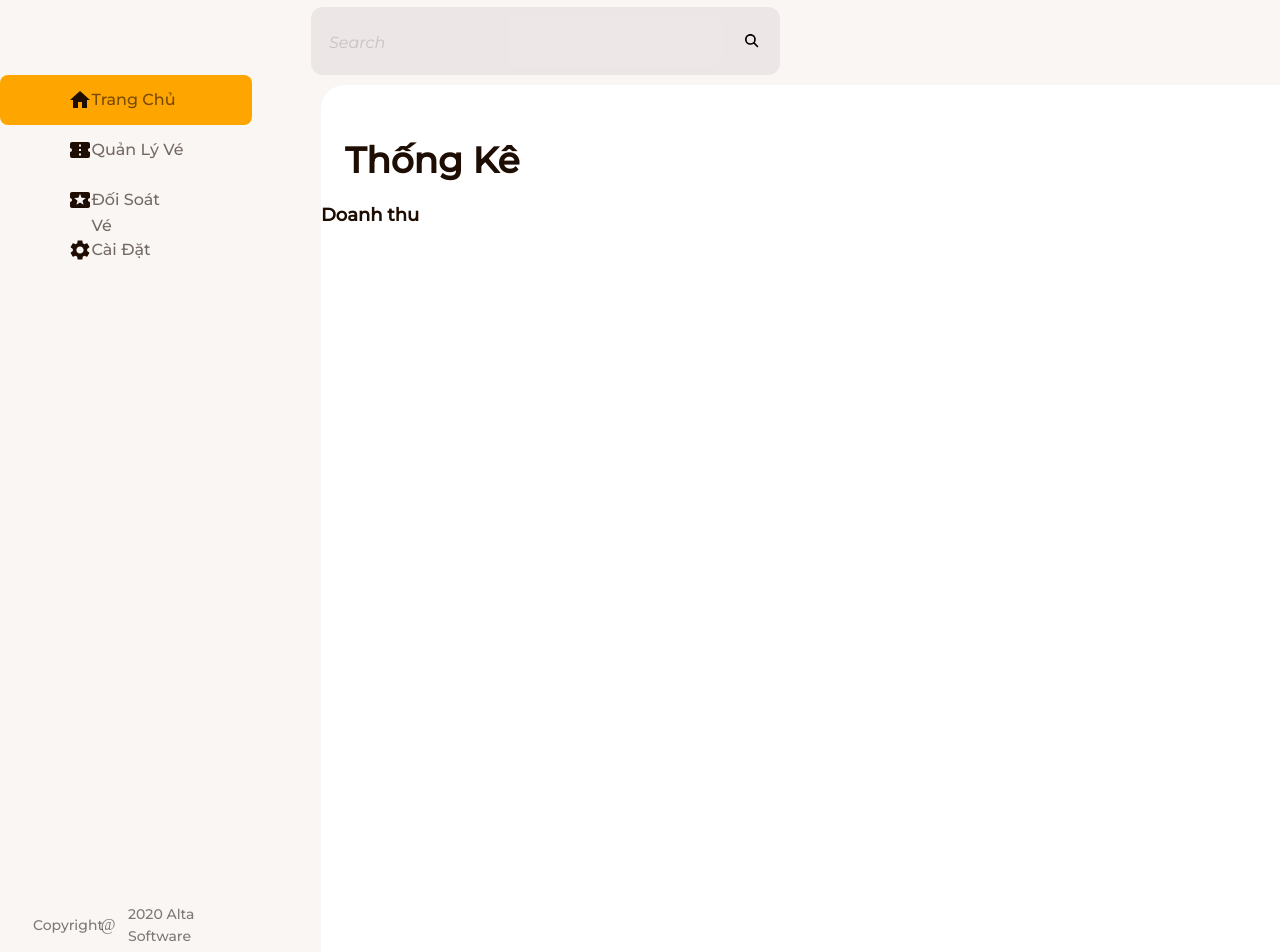
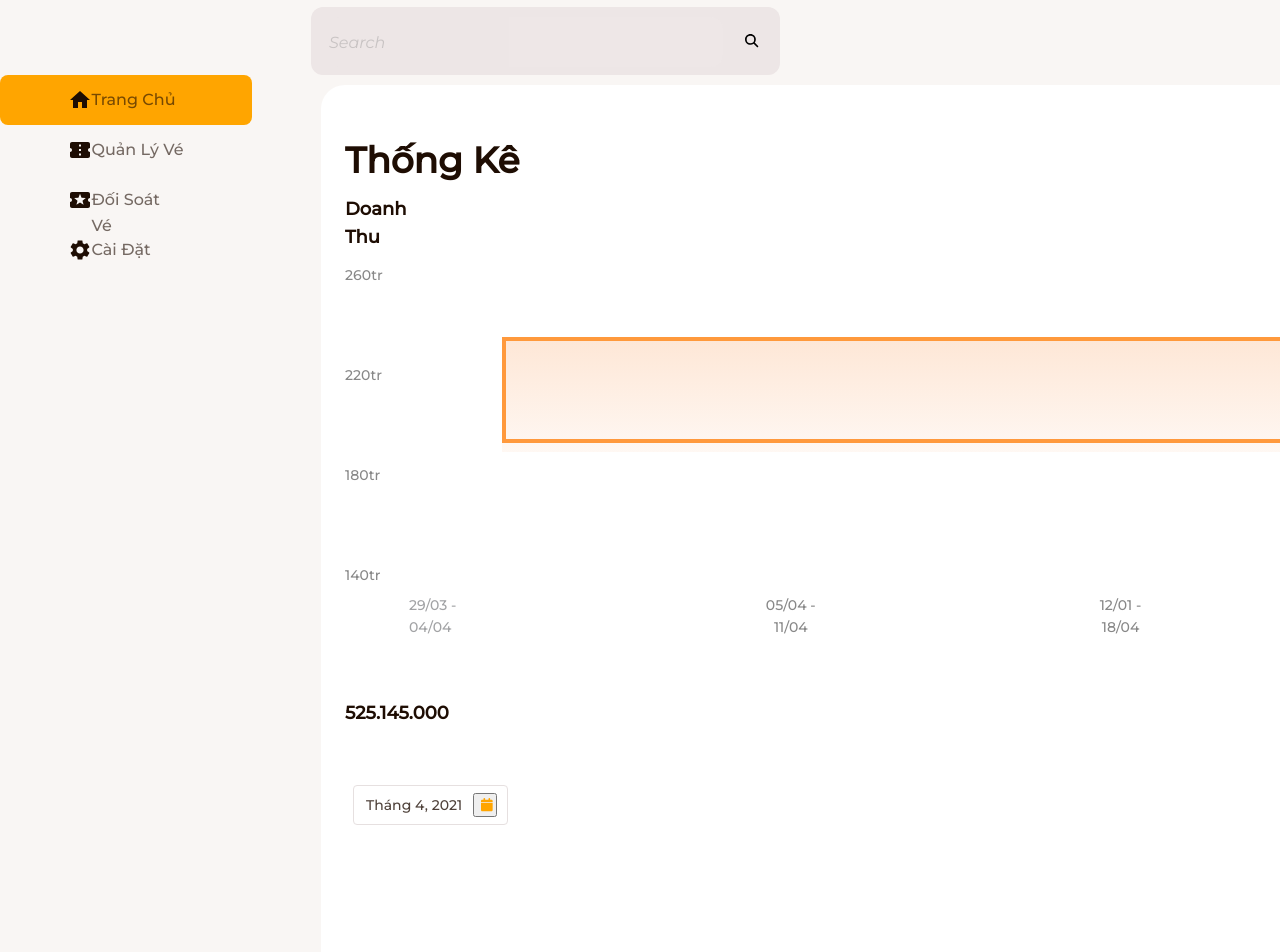
Before and after one commit to Thanh2603/CMSTicketSaleAppli, a React (Create React App) app in the folder cms-ticket-sale/: page /home in a window 1280 px wide. Shown: the top 952 px of the page. Built offline with nearby package versions, Linux system fonts and the light colour scheme.

Commit message:
Homepage

```diff
--- a/cms-ticket-sale/src/App.css
+++ b/cms-ticket-sale/src/App.css
@@ -156,12 +156,12 @@ border: 0;
   flex-grow: 0;
   border: 0;
 }
-.p1{
-  position: absolute;
-width: 70px;
+.alta{
+position: absolute;
+width: 132px;
 height: 22px;
-left: 33px;
-top: 900px;
+left: 50px;
+top: 1027px;
 font-family: 'Montserrat';
 font-style: normal;
 font-weight: 400;
@@ -169,28 +169,6 @@ font-size: 14px;
 line-height: 22px;
 display: flex;
 align-items: center;
+color: #1E0D03;
 opacity: 0.5;
 }
-.p2{
-  position: absolute;
-  left: 40%;
-  right: 10%;
-  top: 900px;
-  bottom: 8.33%;
-  opacity: 0.5;
-}
-.p3{
-  position: absolute;
-  width: 132px;
-  height: 22px;
-  left: 128px;
-  top: 900px;
-  font-family: 'Montserrat';
-  font-style: normal;
-  font-weight: 400;
-  font-size: 14px;
-  line-height: 22px;
-  display: flex;
-  align-items: center;
-  opacity: 0.5;
-}
--- a/cms-ticket-sale/src/App.js
+++ b/cms-ticket-sale/src/App.js
@@ -3,13 +3,29 @@ import { Routes, Route, Link } from 'react-router-dom'
 import './App.css';
 import Sidebar from './components/Sidebar';
 import Home from './components/Home/Home';
+import Ticket from './components/Ticket/Ticket';
+import Checking from './components/Checking/Checking';
+import Setting from './components/Setting/Setting';
 function App() {
   return (
     <div className='App'>
     <Sidebar/>
+    {/* <Link to = "/home"> Trang Chủ</Link>
+    <Link to = "/ticket"> Quản Lý Vé</Link>
+    <Link to = "/checkingticket"> Đối Soát Vé</Link>
+    <Link to = "/setting">Cài Dat</Link> */}
+
     <Routes>
       <Route path="/home" element={<Home/>} />
     </Routes>
+    <Routes>
+      <Route path="/ticket" element={<Ticket/>} />
+    </Routes> <Routes>
+      <Route path="/checkingticket" element={<Checking/>} />
+    </Routes> <Routes>
+      <Route path="/setting" element={<Setting/>} />
+    </Routes>
+
     </div>
 
   );
--- a/cms-ticket-sale/src/components/Checking/Checking.js
+++ b/cms-ticket-sale/src/components/Checking/Checking.js
@@ -0,0 +1,12 @@
+import React from 'react'
+import './Checking.css'
+
+function Checking() {
+  return (
+    <div>
+      Đối Soát Vé
+    </div>
+  )
+}
+
+export default Checking
--- a/cms-ticket-sale/src/components/Home/Home.css
+++ b/cms-ticket-sale/src/components/Home/Home.css
@@ -36,3 +36,297 @@ order: 0;
 flex-grow: 0;
 left: 24px;
 }
+.chart {
+    position: absolute;
+width: 1488px;
+height: 327px;
+left: 24px;
+top: 109px;
+}
+.calendar{
+box-sizing: border-box;
+display: flex;
+flex-direction: row;
+align-items: center;
+padding: 8px 12px;
+gap: 10px;
+position: absolute;
+width: 155px;
+height: 40px;
+left: 1325px;
+top: 0px;
+background: #FFFFFF;
+border: 1px solid #E6E0E0;
+border-radius: 4px
+}
+.calendar #lich{
+width: 97px;
+height: 22px;
+font-family: 'Montserrat';
+font-style: normal;
+font-weight: 500;
+font-size: 14px;
+line-height: 22px;
+color: #1E0D03;
+opacity: 0.78;
+flex: none;
+order: 0;
+flex-grow: 0;
+}
+.calendar-btn{
+width: 24px;
+height: 24px;
+flex: none;
+order: 1;
+flex-grow: 0;
+color: orange;
+}
+.day-day{
+display: flex;
+flex-direction: row;
+justify-content: space-between;
+align-items: flex-start;
+padding: 0px;
+gap: 192px;
+position: absolute;
+width: 1424px;
+height: 22px;
+left: 64px;
+top: 400px;
+}
+.day-day #day1{
+ width: 93px;
+height: 22px;
+font-family: 'Montserrat';
+font-style: normal;
+font-weight: 400;
+font-size: 14px;
+line-height: 22px;
+color: #A2A3A5;
+flex: none;
+order: 0;
+flex-grow: 0;
+}
+.day-day #day2{
+    width: 86px;
+    height: 22px;
+    font-family: 'Montserrat';
+    font-style: normal;
+    font-weight: 400;
+    font-size: 14px;
+    line-height: 22px;
+    text-align: center;
+    color: #888888;
+    flex: none;
+    order: 1;
+    flex-grow: 0;
+}
+.day-day #day3{
+    width: 82px;
+    height: 22px;
+    font-family: 'Montserrat';
+    font-style: normal;
+    font-weight: 400;
+    font-size: 14px;
+    line-height: 22px;
+    text-align: center;
+    color: #888888;
+    flex: none;
+    order: 2;
+    flex-grow: 0;
+}
+.day-day #day4{
+    width: 88px;
+    height: 22px;
+    font-family: 'Montserrat';
+    font-style: normal;
+    font-weight: 400;
+    font-size: 14px;
+    line-height: 22px;
+    text-align: center;
+    color: #888888;
+    flex: none;
+    order: 3;
+    flex-grow: 0;
+}
+.day-day #day5{
+    width: 92px;
+    height: 22px;
+    font-family: 'Montserrat';
+    font-style: normal;
+    font-weight: 400;
+    font-size: 14px;
+    line-height: 22px;
+    text-align: center;
+    color: #888888;
+    flex: none;
+    order: 4;
+    flex-grow: 0;
+}
+.number{
+  display: flex;
+flex-direction: column;
+align-items: flex-start;
+padding: 0px;
+gap: 50px;
+
+position: absolute;
+width: 38px;
+height: 238px;
+left: 0px;
+top: 56px;
+
+}
+.number #num1{
+ width: 38px;
+height: 22px;
+font-family: 'Montserrat';
+font-style: normal;
+font-weight: 400;
+font-size: 14px;
+line-height: 22px;
+color: #888888;
+flex: none;
+order: 0;
+flex-grow: 0;
+}
+.number #num2{
+    width: 37px;
+    height: 22px;
+    font-family: 'Montserrat';
+    font-style: normal;
+    font-weight: 400;
+    font-size: 14px;
+    line-height: 22px;
+    color: #888888;
+    flex: none;
+    order: 1;
+    flex-grow: 0;
+}
+.number #num3{
+    width: 35px;
+    height: 22px;
+    font-family: 'Montserrat';
+    font-style: normal;
+    font-weight: 400;
+    font-size: 14px;
+    line-height: 22px;
+    color: #888888;
+    flex: none;
+    order: 2;
+    flex-grow: 0;
+}
+.number #num4{
+    width: 36px;
+    height: 22px;
+    font-family: 'Montserrat';
+    font-style: normal;
+    font-weight: 400;
+    font-size: 14px;
+    line-height: 22px;
+    color: #888888;
+    flex: none;
+    order: 3;
+    flex-grow: 0;
+}
+.shape{
+position: absolute;
+width: 1407.09px;
+height: 194.44px;
+left: 80.43px;
+top: 89.56px;
+}
+.shape #shape1{
+position: absolute;
+left: 5.41%;
+right: 0.03%;
+top: 27.39%;
+bottom: 13.15%;
+
+background: linear-gradient(180deg, rgba(250, 160, 95, 0.26) 0%, rgba(255, 255, 255, 0) 141.68%);
+}
+.shape #shape2{
+position: absolute;
+left: 5.41%;
+right: 0.03%;
+top: 27.39%;
+bottom: 17.8%;
+border: 4px solid #FF993C;
+}
+.doanhthu{
+display: flex;
+flex-direction: row;
+align-items: center;
+padding: 0px;
+gap: 10px;
+
+position: absolute;
+width: 100px;
+height: 28px;
+left: 0px;
+top: 1px;
+}
+.doanhthu #dt{
+width: 100px;
+height: 28px;
+font-family: 'Montserrat';
+font-style: normal;
+font-weight: 600;
+font-size: 18px;
+line-height: 28px;
+color: #1E0D03;
+flex: none;
+order: 0;
+flex-grow: 0;
+}
+.total{
+ position: absolute;
+width: 144px;
+height: 30px;
+left: 24px;
+top: 498px;
+font-family: 'Montserrat';
+font-style: normal;
+font-weight: 700;
+font-size: 24px;
+line-height: 30px;
+color: #1E0D03;
+}
+.calendar2{
+box-sizing: border-box;
+display: flex;
+flex-direction: row;
+align-items: center;
+padding: 8px 12px;
+gap: 10px;
+position: absolute;
+width: 155px;
+height: 40px;
+left: 32px;
+top: 700px;
+background: #FFFFFF;
+border: 1px solid #E6E0E0;
+border-radius: 4px;
+}
+.calendar2 #lich2{
+width: 97px;
+height: 22px;
+font-family: 'Montserrat';
+font-style: normal;
+font-weight: 500;
+font-size: 14px;
+line-height: 22px;
+color: #1E0D03;
+opacity: 0.78;
+flex: none;
+order: 0;
+flex-grow: 0;
+}
+.calendar-btn2{
+    width: 24px;
+    height: 24px;
+    flex: none;
+    order: 1;
+    flex-grow: 0;
+    color: orange;
+}
--- a/cms-ticket-sale/src/components/Home/Home.js
+++ b/cms-ticket-sale/src/components/Home/Home.js
@@ -1,11 +1,52 @@
 import React from 'react';
 import './Home.css'
+import {FontAwesomeIcon} from '@fortawesome/react-fontawesome';
+import { faCalendar } from '@fortawesome/free-solid-svg-icons';
 function Home ()  {
   return (
     <div className='home'>
       <h1>Thống Kê</h1>
-      <span>Doanh thu</span>
-      <div className='calendar'></div>
+      <div className='chart'>
+        <div className='calendar'>
+            <span id='lich'>Tháng 4, 2021</span>
+            <button className='calendar-btn'><FontAwesomeIcon icon= {faCalendar}/>
+            </button>
+        </div>
+        <div className='day-day'>
+            <span id='day1'>29/03 - 04/04</span>
+            <span id='day2'>05/04 - 11/04</span>
+            <span id='day3'>12/01 - 18/04</span>
+            <span id='day4'>19/04 - 25/04</span>
+            <span id='day5'>26/04 - 02/05</span>
+        </div>
+        <div className='shape'>
+          <div id='shape1'>
+
+          </div>
+          <div id='shape2'>
+
+          </div>
+        </div>
+        <div className='number'>
+        <p id='num1'>260tr</p>
+        <p id='num2'>220tr</p>
+        <p id='num3'>180tr</p>
+        <p id='num4'>140tr</p>
+        </div>
+        <div className='doanhthu'>
+        <span id='dt'>Doanh Thu</span>
+        </div>
+      </div>
+      <div>
+      <span className='total'>
+      525.145.000
+      </span>
+      </div>
+      <div className='calendar2'>
+            <span id='lich2'>Tháng 4, 2021</span>
+            <button className='calendar-btn2'><FontAwesomeIcon icon= {faCalendar}/>
+            </button>
+        </div>
     </div>
   )
 }
--- a/cms-ticket-sale/src/components/Setting/Setting.js
+++ b/cms-ticket-sale/src/components/Setting/Setting.js
@@ -0,0 +1,12 @@
+import React from 'react'
+import './Setting.css'
+
+function Setting() {
+  return (
+    <div>
+    Setting
+    </div>
+  )
+}
+
+export default Setting
--- a/cms-ticket-sale/src/components/Sidebar.js
+++ b/cms-ticket-sale/src/components/Sidebar.js
@@ -43,10 +43,8 @@ function Sidebar() {
       <FontAwesomeIcon icon={faUserTie}/>
         </button>
       </div>
-      <div >
-        <p className='p1'>Copyright</p>
-        <p className='p2'>@</p>
-        <p className='p3'>2020 Alta Software</p>
+      <div className='alta'>
+        <span>Copyright @ 2020 Alta Software</span>
       </div>
     </div>
   )
--- a/cms-ticket-sale/src/components/Ticket/Ticket.js
+++ b/cms-ticket-sale/src/components/Ticket/Ticket.js
@@ -0,0 +1,11 @@
+import React from 'react'
+import './Ticket.css'
+function Ticket() {
+  return (
+    <div>
+      <h1>Quản Lý Vé</h1>
+    </div>
+  )
+}
+
+export default Ticket
```
Also changed, not shown: cms-ticket-sale/src/components/Checking/Checking.css (added), cms-ticket-sale/src/components/Setting/Setting.css (added), cms-ticket-sale/src/components/Ticket/Ticket.css (added).
